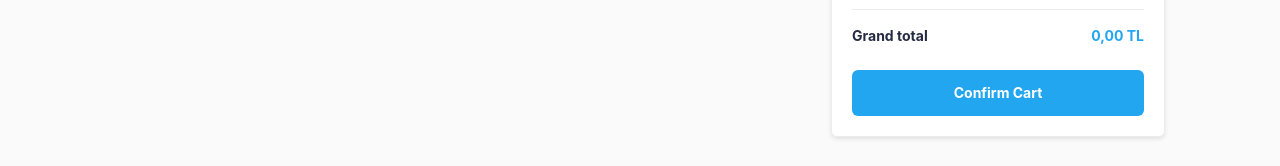
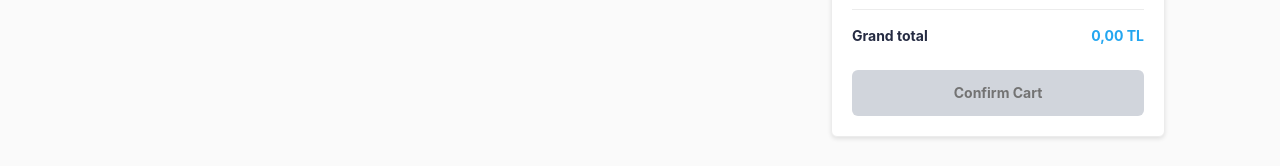
Before and after one commit to omersabribalci/e-commerce, a React (Vite) app: page /cart in a window 1280 px wide. Shown: the part 414-580 px from the top of the page. Built offline with nearby package versions, Linux system fonts and the light colour scheme; no server answers.

Commit message:
feat: enhance order creation flow with cart validation and total calculation

```diff
--- a/src/App.jsx
+++ b/src/App.jsx
@@ -49,7 +49,11 @@ const App = () => {
           component={ShopPage}
         />
         <Route path="/cart" component={ShoppingCartPage} />
-        <ProtectedRoute path="/create-order" checkingAuth={checkingAuth}>
+        <ProtectedRoute
+          path="/create-order"
+          checkingAuth={checkingAuth}
+          requireSelectedCart
+        >
           <CreateOrderPage />
         </ProtectedRoute>
         <Route path="/contact" component={ContactPage} />
--- a/src/components/Order/OrderSummary.jsx
+++ b/src/components/Order/OrderSummary.jsx
@@ -1,4 +1,5 @@
 import { useSelector } from "react-redux";
+import { getSelectedProductsTotal } from "../../utils/cartTotal";
 
 const SHIPPING_FEE = 29.99;
 const DISCOUNT = 0;
@@ -12,11 +13,7 @@ const OrderSummary = ({ action }) => {
     (total, item) => total + (item.checked ? item.count : 0),
     0,
   );
-  const productsTotal = cart.reduce(
-    (total, item) =>
-      item.checked ? total + item.product.price * item.count : total,
-    0,
-  );
+  const productsTotal = getSelectedProductsTotal(cart);
   // TODO: Replace the flat shipping fee when the backend provides shipping costs.
   const shippingFee = selectedCount > 0 ? SHIPPING_FEE : 0;
   const grandTotal = productsTotal + shippingFee - DISCOUNT;
--- a/src/pages/CreateOrderPage.jsx
+++ b/src/pages/CreateOrderPage.jsx
@@ -4,9 +4,15 @@ import Container from "../components/ui/Container";
 import PageContent from "../layouts/PageContent";
 import AddressInfo from "../components/Order/AddressInfo";
 import PaymentOptions from "../components/Order/PaymentOptions";
+import { useSelector } from "react-redux";
+import { getSelectedProductsTotal } from "../utils/cartTotal";
 
 const CreateOrderPage = () => {
   const [activeTab, setActiveTab] = useState("address");
+  const selectedTotal = useSelector((state) =>
+    getSelectedProductsTotal(state.shoppingCart.cart),
+  );
+  const canPay = selectedTotal > 0;
 
   const tabs = [
     { id: "address", label: "Address Information" },
@@ -38,7 +44,15 @@ const CreateOrderPage = () => {
           <div className="flex-1/4">
             <OrderSummary
               action={
-                <button className="mt-6 block w-full rounded-md bg-primary px-4 py-3 text-center text-btn font-bold text-text-light hover:bg-hover transition-colors duration-300">
+                <button
+                  type="button"
+                  disabled={!canPay}
+                  className={`mt-6 block w-full rounded-md px-4 py-3 text-center text-btn font-bold transition-colors duration-300 ${
+                    canPay
+                      ? "bg-primary text-text-light hover:bg-hover"
+                      : "cursor-not-allowed bg-gray-300 text-text-secondary"
+                  }`}
+                >
                   Make a Payment
                 </button>
               }
--- a/src/pages/ShoppingCartPage.jsx
+++ b/src/pages/ShoppingCartPage.jsx
@@ -4,10 +4,15 @@ import PageContent from "../layouts/PageContent";
 import CartProduct from "../components/Cart/CartProduct";
 import OrderSummary from "../components/Order/OrderSummary";
 import { Link } from "react-router-dom";
+import { getSelectedProductsTotal } from "../utils/cartTotal";
 
 const ShoppingCartPage = () => {
   const cart = useSelector((state) => state.shoppingCart.cart);
   const itemCount = cart.reduce((total, item) => total + item.count, 0);
+  const selectedTotal = getSelectedProductsTotal(cart);
+  const canConfirm = selectedTotal > 0;
+  const confirmClassName =
+    "mt-6 block w-full rounded-md px-4 py-3 text-center text-btn font-bold";
 
   return (
     <PageContent>
@@ -32,12 +37,22 @@ const ShoppingCartPage = () => {
             </div>
             <OrderSummary
               action={
-                <Link
-                  to="/create-order"
-                  className="mt-6 block w-full rounded-md bg-primary px-4 py-3 text-center text-btn font-bold text-text-light hover:bg-hover transition-colors duration-300"
-                >
-                  Confirm Cart
-                </Link>
+                canConfirm ? (
+                  <Link
+                    to="/create-order"
+                    className={`${confirmClassName} bg-primary text-text-light hover:bg-hover transition-colors duration-300`}
+                  >
+                    Confirm Cart
+                  </Link>
+                ) : (
+                  <button
+                    type="button"
+                    disabled
+                    className={`${confirmClassName} cursor-not-allowed bg-gray-300 text-text-secondary`}
+                  >
+                    Confirm Cart
+                  </button>
+                )
               }
             />
           </div>
--- a/src/routes/ProtectedRoute.jsx
+++ b/src/routes/ProtectedRoute.jsx
@@ -1,9 +1,18 @@
 import { useSelector } from "react-redux";
 import { Route, Redirect } from "react-router-dom";
 import Loading from "../components/ui/Loading";
+import { getSelectedProductsTotal } from "../utils/cartTotal";
 
-const ProtectedRoute = ({ children, checkingAuth, ...rest }) => {
+const ProtectedRoute = ({
+  children,
+  checkingAuth,
+  requireSelectedCart = false,
+  ...rest
+}) => {
   const user = useSelector((state) => state.client.user);
+  const selectedTotal = useSelector((state) =>
+    getSelectedProductsTotal(state.shoppingCart.cart),
+  );
 
   return (
     <Route
@@ -11,9 +20,8 @@ const ProtectedRoute = ({ children, checkingAuth, ...rest }) => {
       render={({ location }) => {
         if (checkingAuth) return <Loading />;
 
-        return user?.email ? (
-          children
-        ) : (
+        if (!user?.email) {
+          return (
             <Redirect
               to={{
                 pathname: "/login",
@@ -21,6 +29,13 @@ const ProtectedRoute = ({ children, checkingAuth, ...rest }) => {
               }}
             />
           );
+        }
+
+        if (requireSelectedCart && selectedTotal <= 0) {
+          return <Redirect to="/cart" />;
+        }
+
+        return children;
       }}
     />
   );
--- /dev/null
+++ b/src/utils/cartTotal.js
@@ -0,0 +1,6 @@
+export const getSelectedProductsTotal = (cart) =>
+  cart.reduce(
+    (total, item) =>
+      item.checked ? total + item.product.price * item.count : total,
+    0,
+  );
```
Lines whose indentation alone changed are shown as unchanged.
